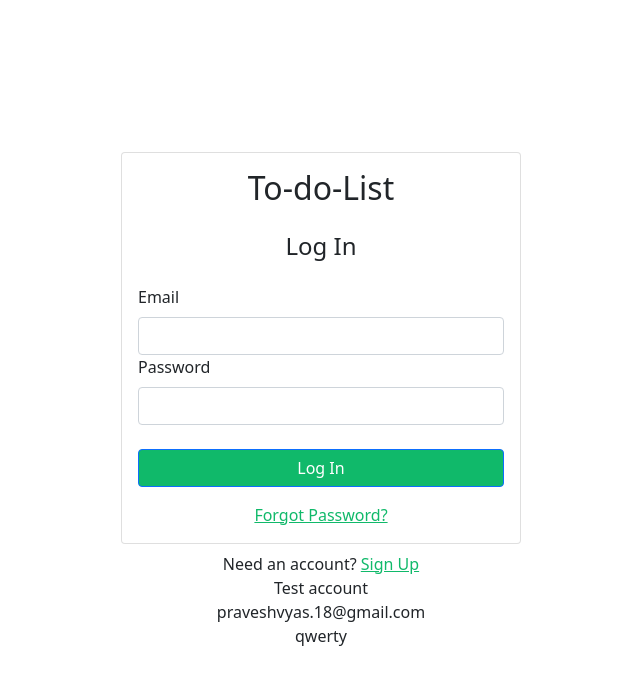
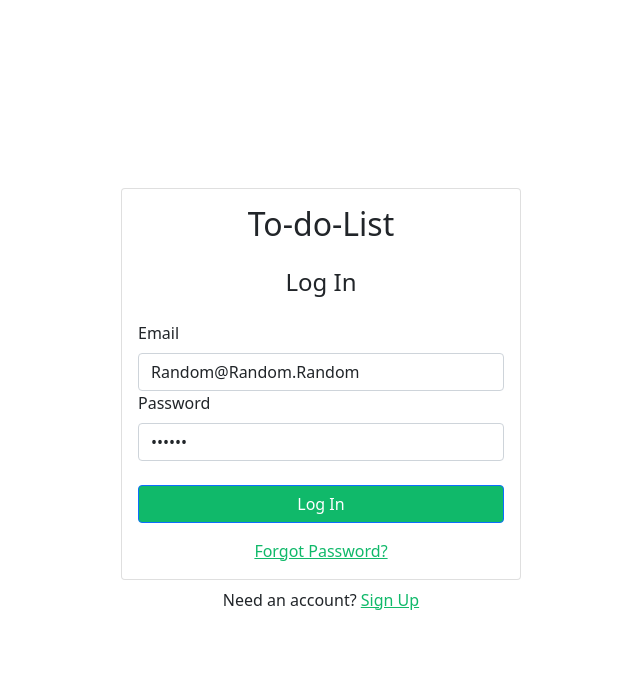
Before and after one commit to vp5h/To-Do-List, a React (Create React App) app: page /login in a window 1280 px wide. Shown: the top 684 px of the page, without its empty margins (319-959 px from the left). Built offline with nearby package versions, Linux system fonts and the light colour scheme; no server answers.

Commit message:
DefaultUser --fix

```diff
--- a/src/components/layout/auth/Login.js
+++ b/src/components/layout/auth/Login.js
@@ -42,11 +42,21 @@
               <Form onSubmit={handleSubmit}>
                 <Form.Group id="email">
                   <Form.Label>Email</Form.Label>
-                  <Form.Control type="email" ref={emailRef} required />
+                  <Form.Control
+                    type="email"
+                    value="Random@Random.Random"
+                    ref={emailRef}
+                    required
+                  />
                 </Form.Group>
                 <Form.Group id="password">
                   <Form.Label>Password</Form.Label>
-                  <Form.Control type="password" ref={passwordRef} required />
+                  <Form.Control
+                    type="password"
+                    ref={passwordRef}
+                    value="Random"
+                    required
+                  />
                 </Form.Group>
                 <br />
                 <Button
@@ -70,11 +80,6 @@
             <Link to="/signup" style={{ color: '#10b96a' }}>
               Sign Up
             </Link>
-            <br />
-            Test account
-            <br />
-            praveshvyas.18@gmail.com <br />
-            qwerty
           </div>
         </div>
       </Container>
```
